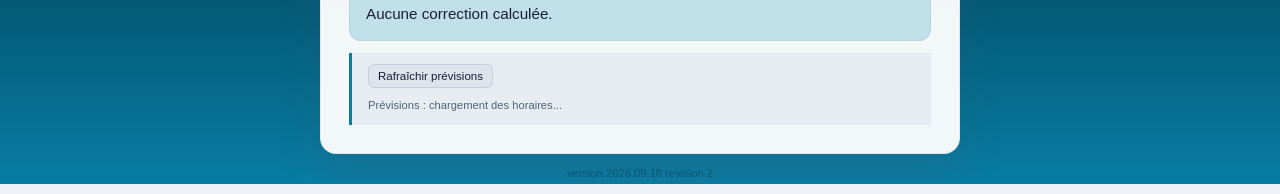
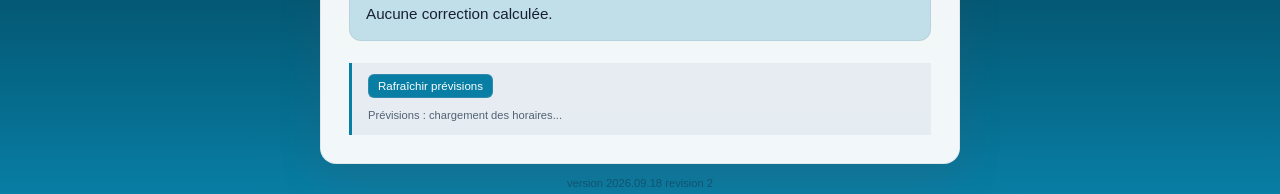
Before and after one commit to Wlodarski/Protrek, a plain HTML site: page index.html in a window 1280 px wide. In both pictures the pointer is over the button "Rafraîchir prévisions". Shown: the part 677-871 px from the top of the page. Drawn offline with Linux system fonts and the light colour scheme.

Commit message:
forecast-coverage plus bas et toujours visible

```diff
--- a/index.html
+++ b/index.html
@@ -205,20 +205,13 @@
     }
 
     .forecast-coverage {
-      margin-top: 12px;
+      margin-top: 22px;
       padding: 12px 16px;
       border-left: 3px solid var(--accent);
       background: var(--subtle-surface);
       color: var(--muted);
       font-size: 0.7rem;
       line-height: 1.5;
-      opacity: 0.3;
-      transition: ease-in 1.5s;
-    }
-
-    .forecast-coverage:hover {
-      opacity: 1;
-      transition: ease-out 0.1s;
     }
 
     .forecast-coverage strong {
@@ -234,6 +227,11 @@
       background: rgba(148, 163, 184, 0.12);
       color: var(--text);
       font-size: 0.72rem;
+    }
+
+    .forecast-refresh:hover {
+      background-color: var(--accent);
+      color: var(--button-text);
     }
 
     .result-label {
```
